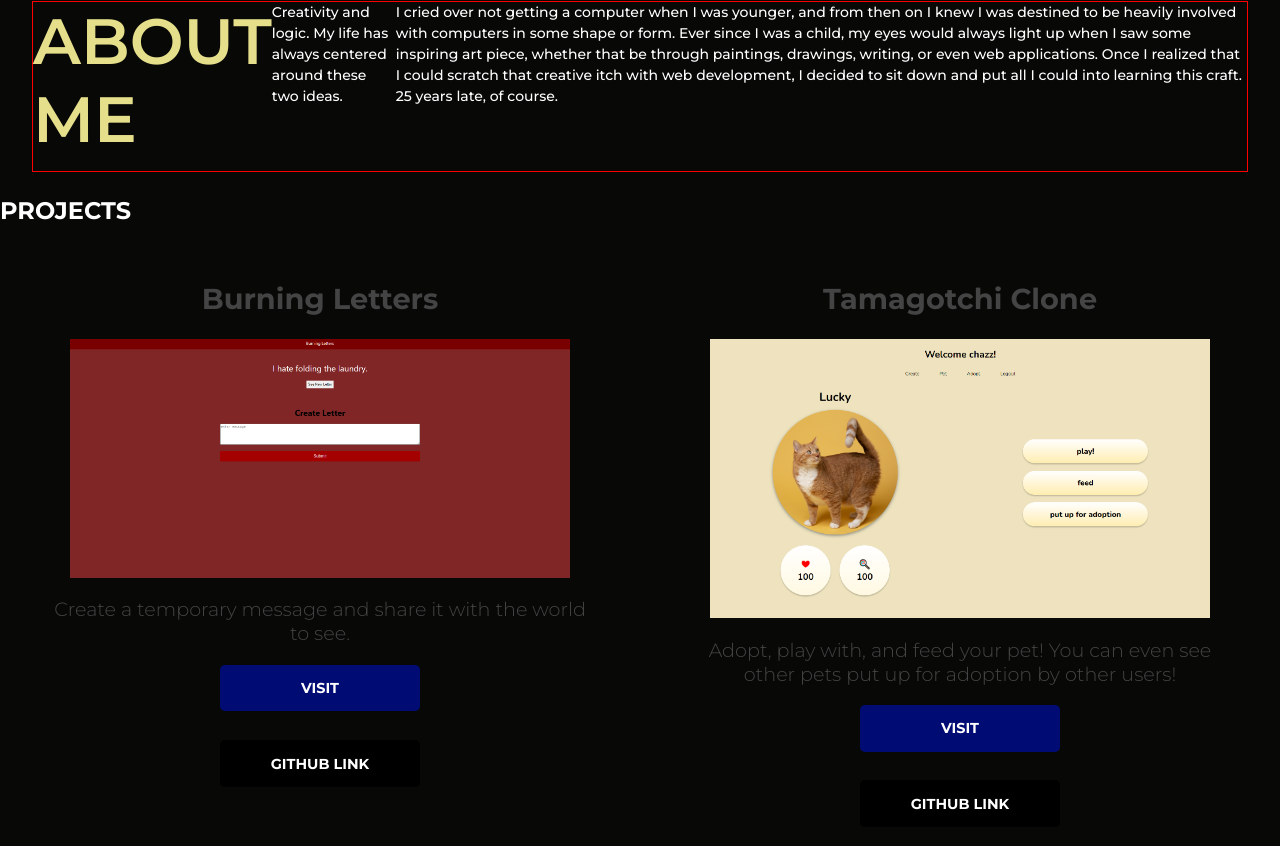
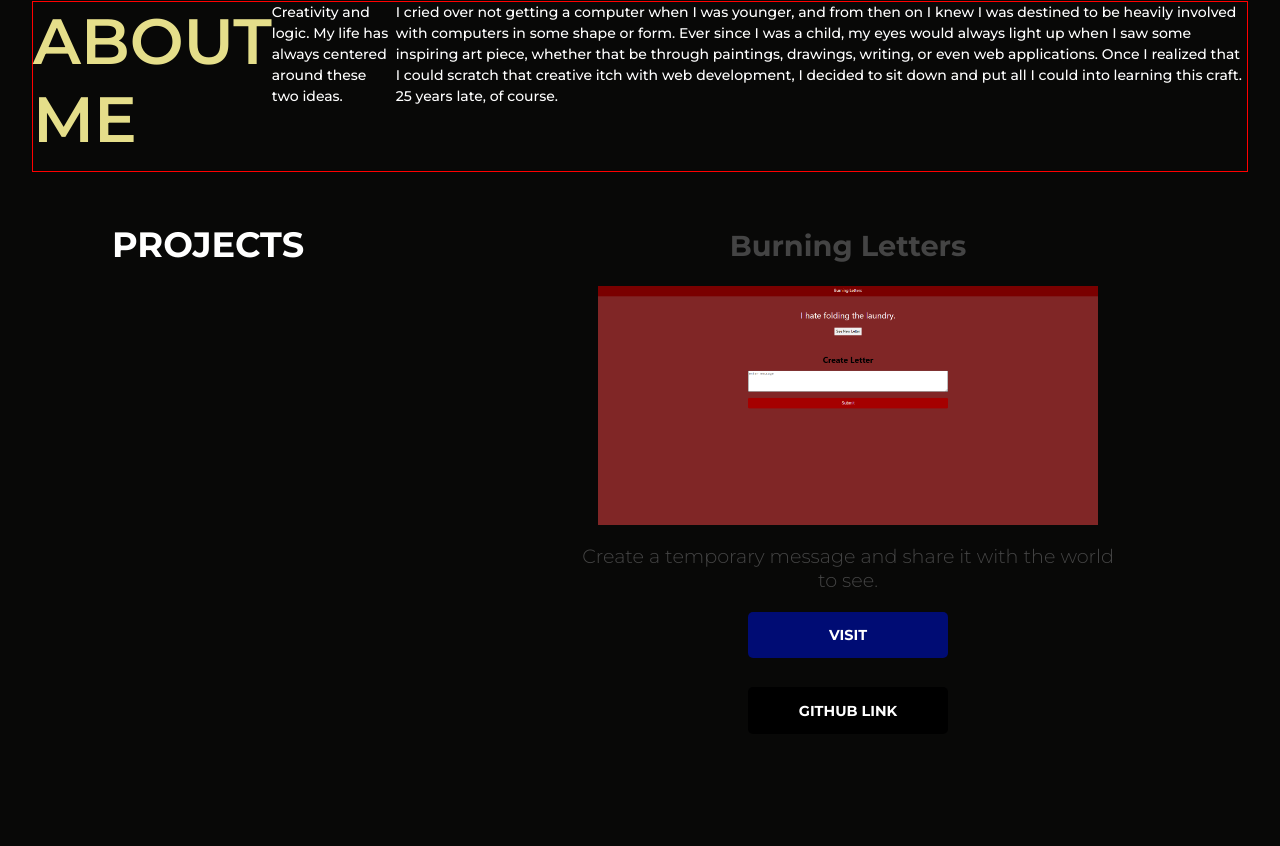
Before and after one commit to czcarrizales/react-portfolio, a React (Create React App) app: page / in a window 1280 px wide. Shown: the part 703-1549 px from the top of the page. Built offline with nearby package versions, Linux system fonts and the light colour scheme.

Commit message:
moving Projects h2 inside portfolio-container

```diff
--- a/src/components/App.js
+++ b/src/components/App.js
@@ -43,8 +43,8 @@ function App() {
         <div>
 <Hero />
       <About />
+      <div className="portfolio-container">
       <h2 className="projects">PROJECTS</h2>
-      <div className="portfolio-container">
         {portfolio.map((p) => {
           return <Showcase title={p.title} text={p.text} image={p.image} githubLink={p.githubLink} websiteLink={p.websiteLink} />;
         })}
```
